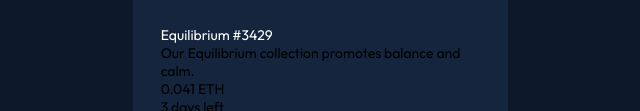
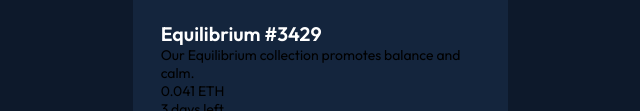
Before and after one commit to TeNeBiT-eng/nftpreviewcard, a plain HTML site: page index.html in a window 1280 px wide. Shown: the part 458-569 px from the top of the page, without its empty margins (320-960 px from the left). Drawn offline with Linux system fonts and the light colour scheme.

Commit message:
removed padding from class equilibrium

```diff
--- a/style.css
+++ b/style.css
@@ -44,5 +44,6 @@ section{
 
 .equilibrium{
     color: white;
-    padding-top: 5px;
+    font-size: 1.4rem;
+    font-weight: 600;
 }
```
